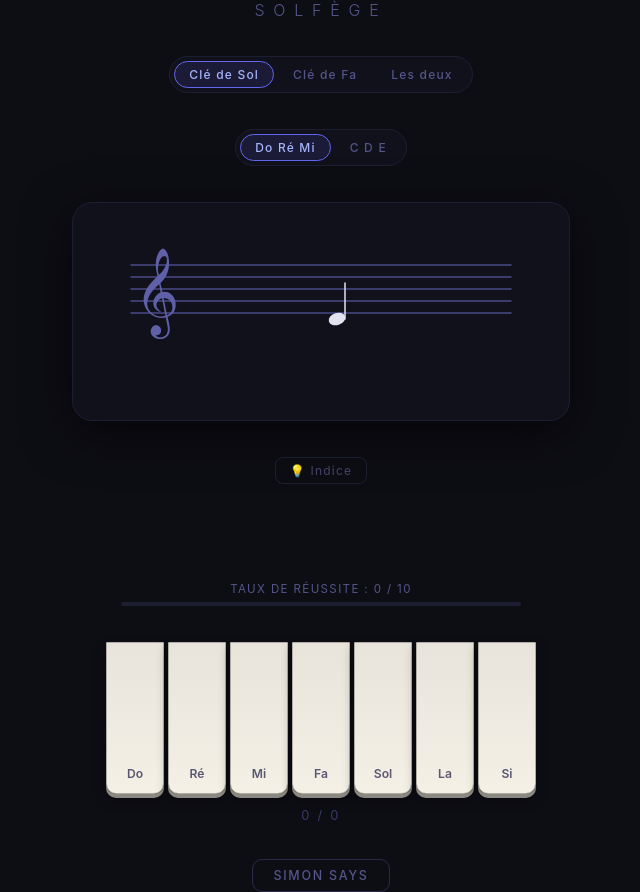
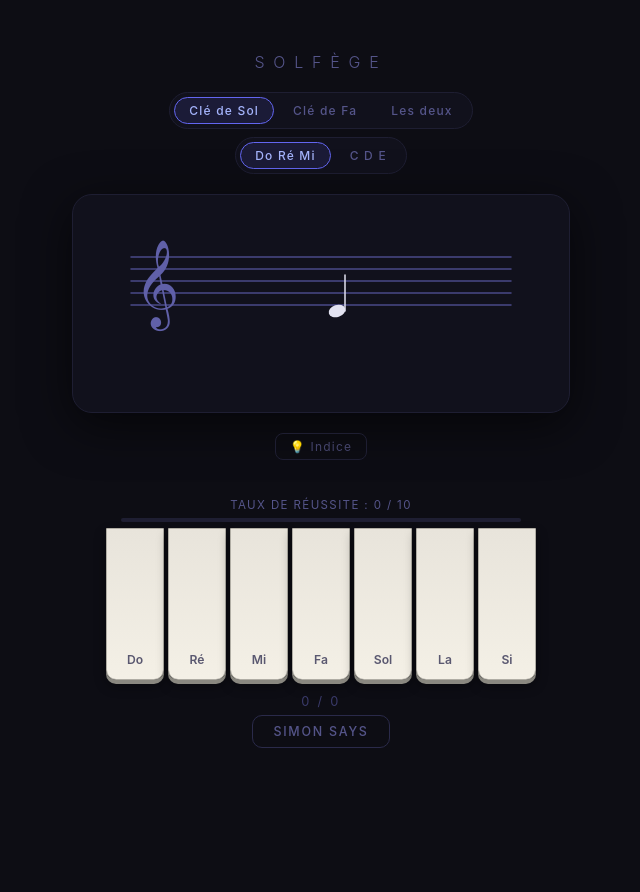
Before and after one commit to ell-ka/solfege, a plain HTML site: page index.html in a window 1280 px wide. Shown: the whole page, without its empty margins (319-959 px from the left). After the commit the page ends 800 px from the top, so only its background shows below. Drawn offline with Linux system fonts and the light colour scheme.

Commit message:
Reduce UI spacing: group settings and compact hint/progress area (closes #2)
Co-Authored-By: Claude Sonnet 4.6 (1M context) <noreply@anthropic.com>

```diff
--- a/css/styles.css
+++ b/css/styles.css
@@ -11,7 +11,22 @@ body {
   flex-direction: column;
   align-items: center;
   justify-content: center;
-  gap: 36px;
+  gap: 20px;
+}
+
+.settings {
+  display: flex;
+  flex-direction: column;
+  align-items: center;
+  gap: 8px;
+}
+
+.controls {
+  display: flex;
+  flex-direction: column;
+  align-items: center;
+  gap: 6px;
+  width: 400px;
 }
 
 h1 {
@@ -80,7 +95,7 @@ h1 {
   flex-direction: column;
   align-items: center;
   gap: 6px;
-  width: 400px;
+  width: 100%;
 }
 
 .progress-label {
--- a/index.html
+++ b/index.html
@@ -10,21 +10,23 @@
 
 <h1>Solfège</h1>
 
+<div class="settings">
   <div class="clef-toggle">
     <button class="clef-btn active" data-clef="treble">Clé de Sol</button>
     <button class="clef-btn"        data-clef="bass">Clé de Fa</button>
     <button class="clef-btn"        data-clef="both">Les deux</button>
   </div>
-
   <div class="clef-toggle">
     <button class="clef-btn notation-btn active" data-notation="french">Do Ré Mi</button>
     <button class="clef-btn notation-btn"        data-notation="anglo">C D E</button>
+  </div>
 </div>
 
 <div class="staff-card">
   <svg id="staff" width="400" height="165" viewBox="0 -10 400 165"></svg>
 </div>
 
+<div class="controls">
   <div class="hint-row">
     <button id="hint-btn">💡 Indice</button>
   </div>
@@ -36,7 +38,7 @@
   <div class="progress-track">
     <div class="progress-fill" id="progress-fill" style="width: 0%"></div>
   </div>
-</div>
+</div><!-- /.controls -->
 
 <div class="piano-section">
   <div class="keys" id="keys"></div>
```
Lines whose indentation alone changed are shown as unchanged.
